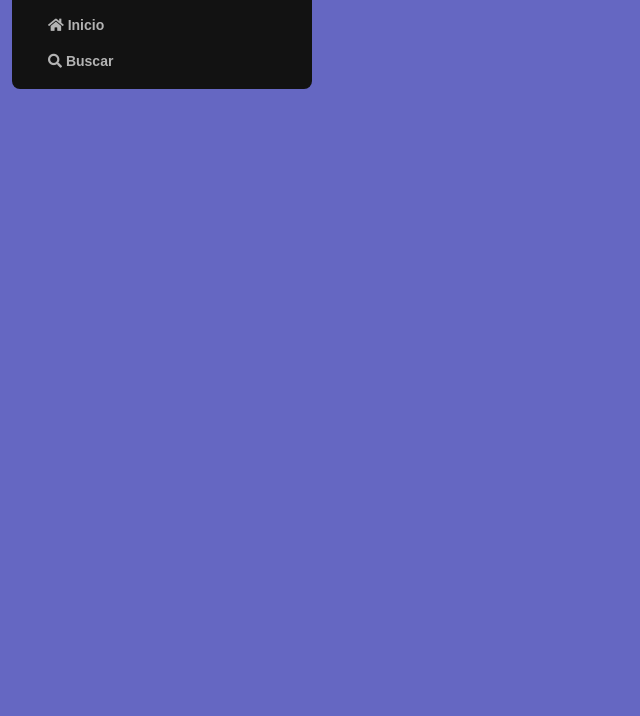
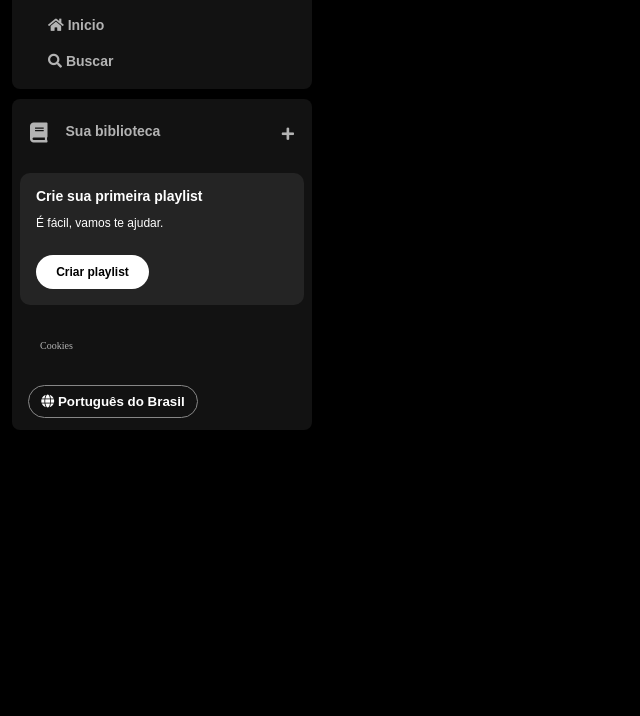
Before and after one commit to Danilo505/Spotify-imersao-alura, a plain HTML site: page index.html in a window 1280 px wide. Shown: the part 84-800 px from the top of the page, without its empty margins (0-640 px from the left). Drawn offline with Linux system fonts and the light colour scheme.

Commit message:
Atualizando menu lateral

```diff
--- a/index.html
+++ b/index.html
@@ -19,8 +19,6 @@
                     <img src="./assets/icons/logo-spotify.png" alt="logo do Spotify">
                 </a>
                 </div>
-
-                <div>
                     <ul>
                         <li>
                             <a href="">
@@ -35,9 +33,41 @@
                             </a>
                         </li>
                     </ul>
+                </nav>
+
+                <div class="library">
+                    <div class="library__content">
+                        <button class="library__button">
+                            <span class="fa fas fa-book"></span>
+                            <span>Sua biblioteca</span>
+                        </button>
+                        <span class="fa fa-plus"></span>
+                    </div>
+
+                    <section class="section-playlist">
+                        <div class="section-playlist__content">
+                            <span class="text title">Crie sua primeira playlist</span>
+                            <span class="text subtitle">É fácil, vamos te ajudar.</span>
+                            <button class="section-playlist__button">
+                                <span>Criar playlist</span>
+                            </button>
+
+                        </div>
+                    </section>
+
+                    <div class="cookies">
+                        <a href="">Cookies</a>
+                    </div>
+
+                    <div class="languages">
+                        <button class="languages__button">
+                            <span class="fa fa-globe"></span>
+                            <span>Português do Brasil</span>
+                        </button>
+                    </div>
                 </div>
-            </div>
-        </nav>
+
+        </div>
     </div>
 </body>
 </html>
--- a/styles.css
+++ b/styles.css
@@ -1,5 +1,5 @@
 body {
-    background-color: rgb(101, 103, 194);
+    background-color:#000;
 }
 
 .sidebar {
@@ -44,3 +44,126 @@ body {
     font-size: 14px;
     font-family: "DM Sans", sans-serif;
 }
+
+.library{
+    background-color: #121212;
+    border-radius: 8px;
+    display: flex;
+    justify-content: space-between;
+    flex-direction: column;
+    padding: 4px 8px;
+    color: #b3b3b3;
+    font-weight: 600;
+    font-size: 14px;
+    margin-top: 10px;
+}
+
+.library .library__content{
+    display: flex;
+    justify-content: space-between;
+}
+
+.library .library__button{
+    display: flex;
+    margin-right: 10px;
+    color: #b3b3b3;
+    background-color: transparent;
+    border: 0px;
+    font-size: 14px;
+    font-weight: 700;
+    font-family: "DM Sans", sans-serif;
+    text-align: center;
+    text-decoration: none;
+    text-transform: none;
+    padding: 20px 10px;
+}
+
+.library .library__button .fa{
+    font-size: 20px;
+    margin-right: 10px;
+    font-weight: 300;
+    padding-right: 8px;
+}
+
+.library .library__content .fa-plus{
+    margin: 24px 10px;
+}
+
+.section-playlist{
+    display: flex;
+    align-items: flex-start;
+    border-radius: 10px;
+    justify-content: space-between;
+    gap: 20px;
+    color: #b3b3b3;
+    font-weight: 600;
+    font-size: 14px;
+    margin: 8px 0px;
+    padding: 16px;
+    background-color: #242424;
+}
+
+.section-playlist .section-playlist__content{
+    display: flex;
+    flex-direction: column;
+}
+
+.section-playlist__content .text{
+    padding-bottom: 14px;
+    color: #fff;
+    font-family: "DM Sans", sans-serif;
+}
+
+.section-playlist__content .title{
+    font-weight: 700;
+}
+
+.section-playlist__content .subtitle{
+    font-weight: 500;
+    font-size: 12px;
+}
+
+.section-playlist__content .section-playlist__button{
+    display: flex;
+    justify-content: center;
+    background-color: #fff;
+    color: #000;
+    border-radius: 20px;
+    font-size: 12px;
+    font-weight: 700;
+    font-family: "DM Sans", sans-serif;
+    text-decoration: none;
+    text-transform: none;
+    padding: 10px;
+    margin-top: 12px;
+    border: 0px;
+    width: 113px;
+}
+
+.sidebar .cookies{
+    margin: 25px 20px;
+}
+
+.sidebar .cookies a{
+    color: #b3b3b3;
+    font-weight: 500;
+    font-size: 10px;
+    text-decoration: none;
+}
+
+.sidebar .cookies a:hover{
+    text-decoration: underline;
+}
+
+.languages .languages__button{
+    align-items: center;
+    background-color: transparent;
+    border: 1px solid #878787;
+    color: #fff;
+    font-weight: bold;
+    cursor: pointer;
+    width: 170px;
+    margin: 8px;
+    padding: 8px;
+    border-radius: 20px;
+}
```
